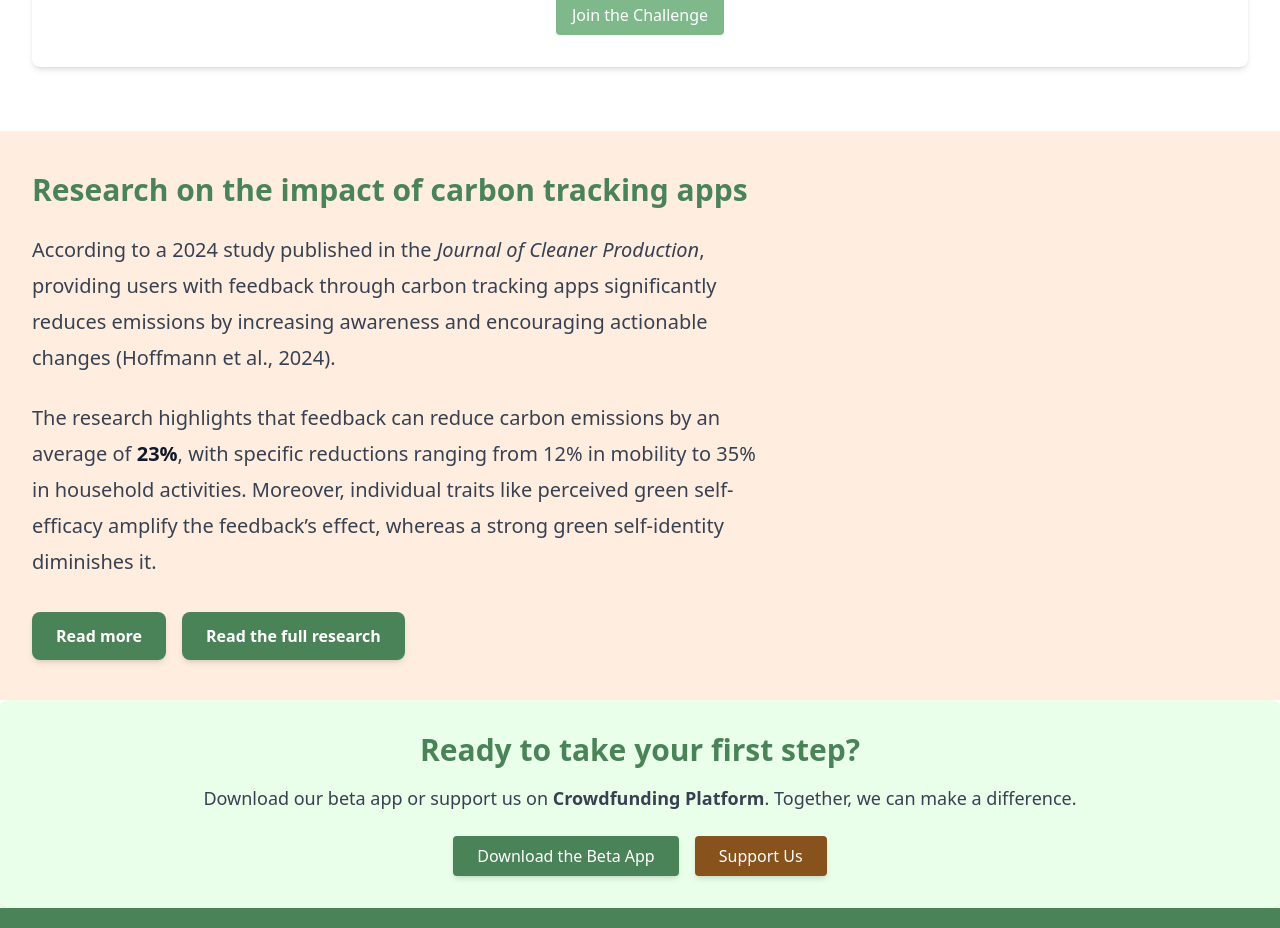
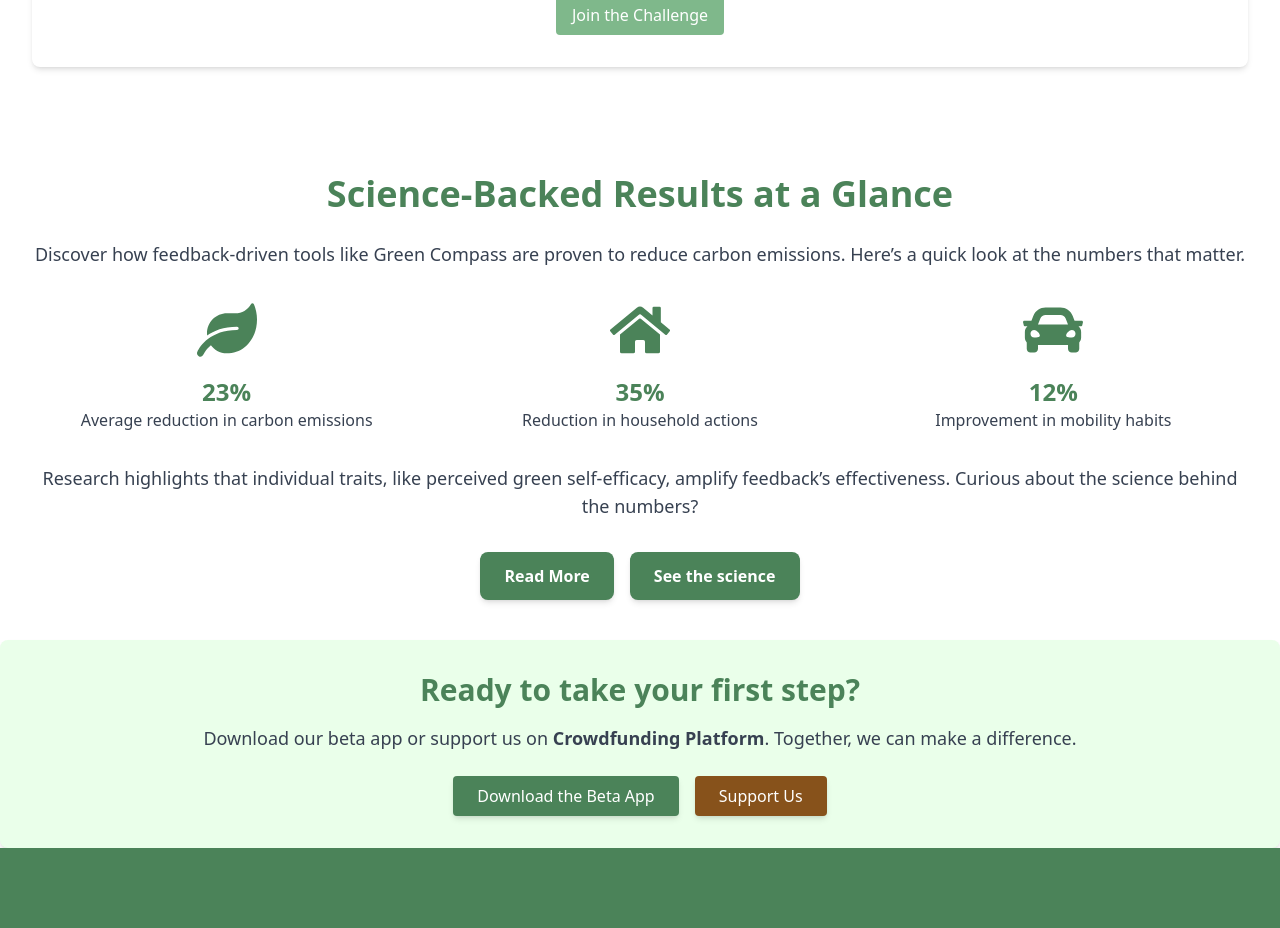
Before and after one commit to Act4Zero/LandingPage-GreenCompass, a Next.js app: page /explainer in a window 1280 px wide. Shown: the part 1983-2911 px from the top of the page. Built offline with nearby package versions, Linux system fonts and the light colour scheme.

Commit message:
[Explainer] Revise evidence of impact component

```diff
--- a/package.json
+++ b/package.json
@@ -26,6 +26,7 @@
     "react-dom": "17.0.2",
     "react-hook-form": "6.15.1",
     "react-i18next": "^15.1.3",
+    "react-icons": "^5.4.0",
     "tailwindcss": "3.3.3"
   },
   "scripts": {
--- a/src/components/explainer/EvidenceOfImpact.js
+++ b/src/components/explainer/EvidenceOfImpact.js
@@ -1,22 +1,51 @@
 import React from "react";
 import Link from "next/link";
+import { FaLeaf, FaHome, FaCar } from "react-icons/fa";
+import "util/i18n";
+import { useTranslation } from "react-i18next";
 
-const EvidenceOfImpact = ({ title, content }) => {
+const EvidenceOfImpact = () => {
+  const { t } = useTranslation();
+  const getText = () => {
+    return t("explainer.evidence", { returnObjects: true }) || {};
+  };
+
   return (
-    <section className="bg-lightBg py-10 px-4 sm:px-6 lg:px-8">
-      <div className="max-w-7xl mx-auto">
-        <h2 className="text-3xl font-bold leading-tight text-green-dark mb-6">
-          {title}
+    <section className="white py-10 px-4 sm:px-6 lg:px-8">
+      <div className="max-w-7xl mx-auto text-center">
+        <h2 className="text-4xl font-extrabold leading-tight text-green-dark mb-6">
+          {getText().title}
         </h2>
-        <article className="prose lg:prose-xl">{content}</article>
-        <div className="mt-8">
+        <p className="text-lg text-gray-700 mb-8">{getText().subtitle}</p>
+
+        <div className="grid grid-cols-1 sm:grid-cols-3 gap-6 mb-8">
+          <div className="flex flex-col items-center">
+            <FaLeaf className="text-green-dark text-6xl mb-4" />
+            <h3 className="text-2xl font-bold text-green-dark">23%</h3>
+            <p className="text-gray-700">{getText().evidence1}</p>
+          </div>
+          <div className="flex flex-col items-center">
+            <FaHome className="text-green-dark text-6xl mb-4" />
+            <h3 className="text-2xl font-bold text-green-dark">35%</h3>
+            <p className="text-gray-700">{getText().evidence2}</p>
+          </div>
+          <div className="flex flex-col items-center">
+            <FaCar className="text-green-dark text-6xl mb-4" />
+            <h3 className="text-2xl font-bold text-green-dark">12%</h3>
+            <p className="text-gray-700">{getText().evidence3}</p>
+          </div>
+        </div>
+
+        <p className="text-lg text-gray-700 mb-8">{getText().conclusion}</p>
+
+        <div className="mt-8 flex justify-center space-x-4">
           <Link href="/research" passHref>
             <a
-              className="inline-block px-6 py-3 bg-green-dark text-white font-semibold rounded-lg shadow-md hover:bg-green-darker transition duration-200 mr-4"
+              className="inline-block px-6 py-3 bg-green-dark text-white font-semibold rounded-lg shadow-md hover:bg-green-darker transition duration-200"
               target="_blank"
               rel="noopener noreferrer"
             >
-              Read more
+              {getText()["button-more"]}
             </a>
           </Link>
           <Link href="/path-to-research-pdf" passHref>
@@ -25,7 +54,7 @@ const EvidenceOfImpact = ({ title, content }) => {
               target="_blank"
               rel="noopener noreferrer"
             >
-              Read the full research
+              {getText()["button-pdf"]}
             </a>
           </Link>
         </div>
--- a/src/locales/en/translation.json
+++ b/src/locales/en/translation.json
@@ -216,6 +216,16 @@
         "subtitle": "Join our community in this week’s challenge to reduce your carbon footprint. Together, we can make a significant impact on the planet. Are you in?",
         "button": "Maybe later"
       }
+    },
+    "evidence": {
+      "title": "Science-Backed Results at a Glance",
+      "subtitle": "Discover how feedback-driven tools like Green Compass are proven to reduce carbon emissions. Here’s a quick look at the numbers that matter.",
+      "evidence1": "Average reduction in carbon emissions",
+      "evidence2": "Reduction in household actions",
+      "evidence3": "Improvement in mobility habits",
+      "conclusion": "Research highlights that individual traits, like perceived green self-efficacy, amplify feedback’s effectiveness. Curious about the science behind the numbers?",
+      "button-more": "Read More",
+      "button-pdf": "See the science"
     }
   }
 }
--- a/src/pages/explainer.js
+++ b/src/pages/explainer.js
@@ -26,28 +26,7 @@ function ExplainerPage(props) {
       />
       <ChallengeSection />
       <SolutionShowcase />
-      <EvidenceOfImpact
-        title="Research on the impact of carbon tracking apps"
-        content={
-          <>
-            <p>
-              According to a 2024 study published in the{" "}
-              <em>Journal of Cleaner Production</em>, providing users with
-              feedback through carbon tracking apps significantly reduces
-              emissions by increasing awareness and encouraging actionable
-              changes (Hoffmann et al., 2024).
-            </p>
-            <p>
-              The research highlights that feedback can reduce carbon emissions
-              by an average of <strong>23%</strong>, with specific reductions
-              ranging from 12% in mobility to 35% in household activities.
-              Moreover, individual traits like perceived green self-efficacy
-              amplify the feedback’s effect, whereas a strong green
-              self-identity diminishes it.
-            </p>
-          </>
-        }
-      />
+      <EvidenceOfImpact/>
       <ExplainerCta />
       <Footer
         size="md"
```
Also changed, not shown: 1 other file (tests, documents, lock files or other folders).
